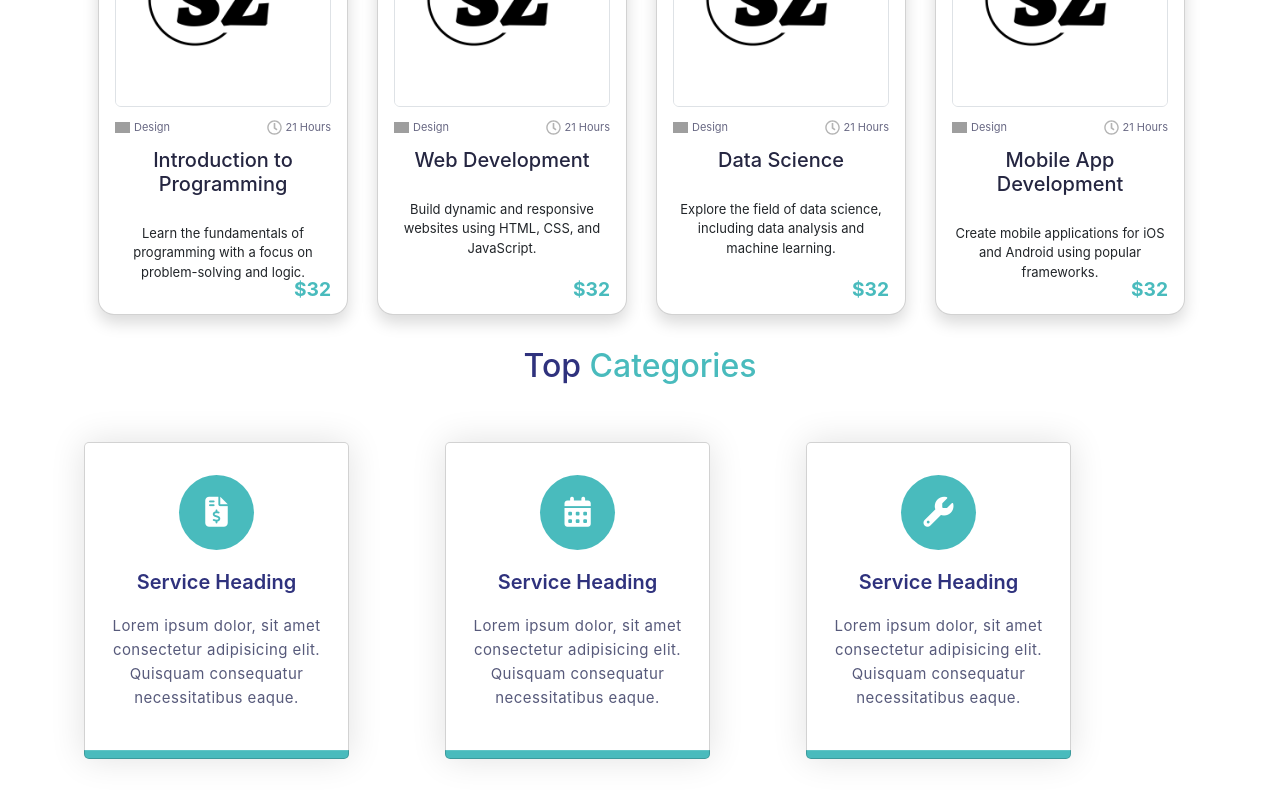
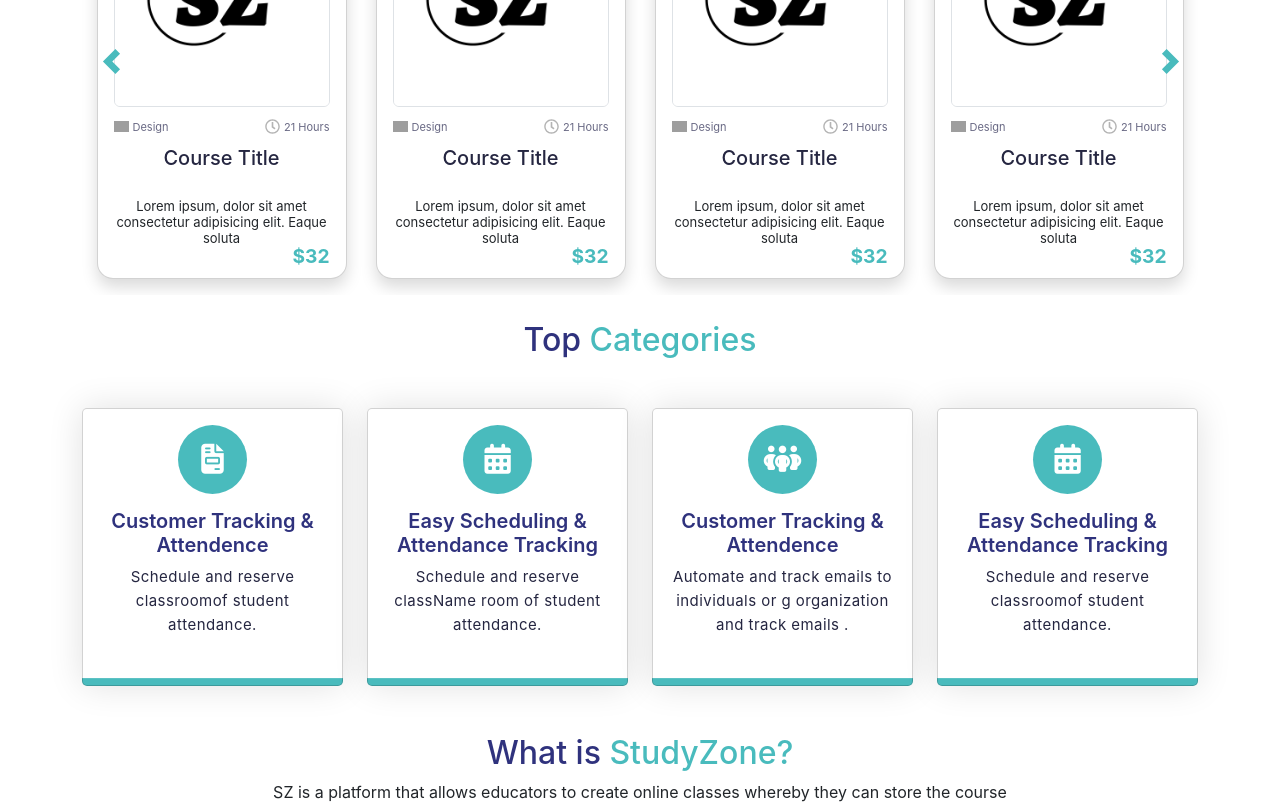
Before and after one commit to Muhammad51264/React-Project-StudyZone, a React (Create React App) app in the folder studyzone/: page / in a window 1280 px wide. Shown: the part 880-1684 px from the top of the page. Built offline with nearby package versions, Linux system fonts and the light colour scheme; grey boxes are pictures that could not be loaded.

Commit message:
background and card editing done

```diff
--- a/studyzone/src/Pages/LandingPage.js
+++ b/studyzone/src/Pages/LandingPage.js
@@ -1,39 +1,23 @@
 import React from "react";
-import Card from "../Components/Card";
+import CardSlider from "../Components/Card_Slider";
 import Footer from "../Components/Footer";
 function LandingPage() {
-  const allCourses_landing_page = [
+  const topCategories = [
     {
-      id: 1,
-      title: "Introduction to Programming",
-      description:
-        "Learn the fundamentals of programming with a focus on problem-solving and logic.",
-      instructor: "John Smith",
-      duration: "6 weeks",
+      title: "Online Billing, Invoicing, & Contracts",
+      desc: "Schedule and reserve classroomof student attendance",
     },
     {
-      id: 2,
-      title: "Web Development",
-      description:
-        "Build dynamic and responsive websites using HTML, CSS, and JavaScript.",
-      instructor: "Jane Doe",
-      duration: "8 weeks",
+      title: "Online Billing, Invoicing, & Contracts",
+      desc: "Schedule and reserve classroomof student attendance",
     },
     {
-      id: 3,
-      title: "Data Science",
-      description:
-        "Explore the field of data science, including data analysis and machine learning.",
-      instructor: "Alex Johnson",
-      duration: "10 weeks",
+      title: "Online Billing, Invoicing, & Contracts",
+      desc: "Schedule and reserve classroomof student attendance",
     },
     {
-      id: 4,
-      title: "Mobile App Development",
-      description:
-        "Create mobile applications for iOS and Android using popular frameworks.",
-      instructor: "Sarah Adams",
-      duration: "12 weeks",
+      title: "Online Billing, Invoicing, & Contracts",
+      desc: "Schedule and reserve classroomof student attendance",
     },
   ];
   const success = [
@@ -68,45 +52,6 @@ function LandingPage() {
         </div>
         <div></div>
       </div>
-      {/* <div className="ctn">
-        <img
-          src="Images/header_width_bg.png"
-          className="card-img bg_landing_page "
-          alt="Stony Beach"
-        />
-        <div className="container">
-          <div className="row">
-            <div className="col">
-              <div className=" textBox_header_landing_page">
-                <h2 className="card-title " id="title_in_bg">
-                  Online is now
-                </h2>
-                <h2>much easier</h2>
-                <span className="card-text brief_bg">
-                  StudyZone is an interesting platform that will teach
-                </span>
-                <p className=" brief_bg">you in more an interactive way</p>
-                <button
-                  className="btn btn-secondary "
-                  id="btn_landing_page_Join_for_free"
-                  type="button"
-                >
-                  Join for free
-                </button>
-              </div>
-            </div>
-            <div className="col">
-              <div className="girl_img ">
-                <img
-                  src="Images/girl_landing_page.png"
-                  className="card-img border_girl_img"
-                  alt="Stony Beach"
-                />
-              </div>
-            </div>
-          </div>
-        </div>
-      </div> */}
       {/* /backgroundImage&info */}
       {/* A Broad Selection Of Courses. */}
       <div className="broad_selection">
@@ -129,86 +74,89 @@ function LandingPage() {
         >
           All courses
         </button>
+        <CardSlider />
       </div>
 
-      <div className="container all_courses_card_landing_page">
-        {allCourses_landing_page.map((allCourses_landing_page) => (
-          <Card
-            key={allCourses_landing_page.id}
-            title={allCourses_landing_page.title}
-            desc={allCourses_landing_page.description}
-          />
-        ))}
-      </div>
       {/* /All courses  */}
 
       {/* /Top Categories  */}
+      <div className="container text-center">
+        <div className="row">
+          <h2 className="section_heading_topCategories mb-5"></h2>
 
-      <section className="topCategories_section">
-        <div className="row">
-          <h2 className="section_heading_topCategories"></h2>
+          <div className="col col_top_categories">
+            <div className="card mx-auto card_topCategories">
+              <div className="card-body">
+                <div className="icon-wrapper">
+                  <i className="fa-solid fa-file-invoice"></i>{" "}
                 </div>
-        <div className="row topCategories_landing_page">
-          <div className="column topCategories_col">
-            <div className="card  mx-auto card_topCategories">
-              <div className="icon-wrapper">
-                <i className="fa-solid fa-file-invoice-dollar"></i>{" "}
-              </div>
-              <h4 className="card_title_topCategories">Service Heading</h4>
-              <p className="desc_of_topCategories">
-                Lorem ipsum dolor, sit amet consectetur adipisicing elit.
-                Quisquam consequatur necessitatibus eaque.
+                <h5 className="card-title card_title_topCategories">
+                  Customer Tracking & Attendence
+                </h5>
+                <p className="card-text desc_of_topCategories">
+                  Schedule and reserve classroomof student attendance.
                 </p>
               </div>
+            </div>{" "}
           </div>
-          <div className="column topCategories_col">
-            <div className="card  mx-auto card_topCategories">
+          <div className="col col_top_categories">
+            <div className="card mx-auto card_topCategories">
+              <div className="card-body">
                 <div className="icon-wrapper">
                   <i className="fa-solid fa-calendar-days"></i>{" "}
                 </div>
-              <h4 className="card_title_topCategories">Service Heading</h4>
-              <p className="desc_of_topCategories">
-                Lorem ipsum dolor, sit amet consectetur adipisicing elit.
-                Quisquam consequatur necessitatibus eaque.
+                <h5 className="card-title card_title_topCategories">
+                  Easy Scheduling & Attendance Tracking
+                </h5>
+                <p className="card-text desc_of_topCategories">
+                  Schedule and reserve className room of student attendance.
                 </p>
               </div>
+            </div>{" "}
           </div>
-          <div className="column topCategories_col">
-            <div className="card  mx-auto card_topCategories">
+          <div className="col col_top_categories">
+            <div className="card mx-auto card_topCategories">
+              <div className="card-body">
                 <div className="icon-wrapper">
-                <i className="fas fa-wrench"></i>
+                  <i className="fa-solid fa-people-group"></i>{" "}
                 </div>
-              <h4 className="card_title_topCategories">Service Heading</h4>
-              <p className="desc_of_topCategories">
-                Lorem ipsum dolor, sit amet consectetur adipisicing elit.
-                Quisquam consequatur necessitatibus eaque.
+                <h5 className="card-title card_title_topCategories">
+                  Customer Tracking & Attendence
+                </h5>
+                <p className="card-text desc_of_topCategories">
+                  Automate and track emails to individuals or g organization and
+                  track emails .
                 </p>
               </div>
+            </div>{" "}
           </div>
-          <div className="column topCategories_col">
+          <div className="col col_top_categories">
             <div className="card mx-auto card_topCategories">
+              <div className="card-body">
                 <div className="icon-wrapper">
-                <i className="fas fa-truck-pickup"></i>
+                  <i className="fa-solid fa-calendar-days"></i>
                 </div>
-              <h4 className="card_title_topCategories">Service Heading</h4>
-              <p className="desc_of_topCategories">
-                Lorem ipsum dolor, sit amet consectetur adipisicing elit.
-                Quisquam consequatur necessitatibus eaque.
+                <h5 className="card-title card_title_topCategories">
+                  Easy Scheduling & Attendance Tracking
+                </h5>
+                <p className="card-text desc_of_topCategories">
+                  Schedule and reserve classroomof student attendance.
                 </p>
+              </div>
+            </div>{" "}
           </div>
         </div>
       </div>
-      </section>
 
       {/* Top Categories  */}
       {/* what is studyZone */}
 
-      <div className="container text-center">
+      <div className="container text-center sz_ctn">
         <div className="what_SZ">
           <h2 className="What_is_StudyZone_section"></h2>
         </div>
         <div className="about_us_sz">
-          <p className="what_sz_about">
+          <p className="what_sz_about mb-4">
             SZ is a platform that allows educators to create online classes
             whereby they can store the course materials online; manage
             assignments, quizzes and exams; monitor due dates; grade results and
@@ -247,18 +195,16 @@ function LandingPage() {
         </div>
       </div>
       <div className="num_of_succses">
-        {success.map((success,id) => (
+        {success.map((success, id) => (
           <div key={id}>
- <h1 >{success.num}</h1>
+            <h1>{success.num}</h1>
             <p>{success.desc}</p>
           </div>
-
         ))}
       </div>
 
       {/* /Our success */}
-  <Footer/>
-
+      <Footer />
     </>
   );
 }
--- a/studyzone/src/Styles/App.css
+++ b/studyzone/src/Styles/App.css
@@ -205,18 +205,6 @@ img.border_girl_img{
 /* /All courses */
 
 /* Top Categories  */
-
-.topCategories_section {
-  display: grid;
-  place-items: center;
-}
-/* .row {
-  display: flex;
-  flex-wrap: wrap;
-} */
-.topCategories_landing_page {
-  margin-top: 0;
-}
 .section_heading_topCategories::before {
   content: "Top ";
   color: #2f327d;
@@ -234,10 +222,10 @@ img.border_girl_img{
   text-align: center
 }
 .card_topCategories {
-  width: 70%;
+  width: 100%;
   height: 100%;
-  padding: 2em 1.5em;
-  background: linear-gradient(#ffffff 50%, var(--main-color)50%);
+  padding-bottom: 2em ;
+  background: linear-gradient(#ffffff 50%, var(--main-color) 50%);
   background-size: 100% 200%;
   background-position: 0 2.5%;
   border-radius: 5px;
@@ -249,10 +237,9 @@ img.border_girl_img{
   font-size: 20px;
   font-weight: 600;
   color: #2f327d;
-  margin: 1em 0;
 }
 .desc_of_topCategories{
-  color: #575a7b;
+  color: var(--main-font-color);
   font-size: 15px;
   line-height: 1.6;
   letter-spacing: 0.03em;
@@ -262,13 +249,14 @@ img.border_girl_img{
   position: relative;
   margin: auto;
   font-size: 30px;
-  height: 2.5em;
-  width: 2.5em;
-  color: #ffffff;
+  height: 2.3em;
+  width: 2.3em;
+  color: var(--white-font-color);
   border-radius: 50%;
   display: grid;
   place-items: center;
   transition: 0.5s;
+  margin-bottom: 0.5em;
 }
 .card_topCategories:hover {
   background-position: 0 100%;
@@ -283,29 +271,13 @@ img.border_girl_img{
 .card_topCategories:hover .desc_of_topCategories {
   color: #f0f0f0;
 }
-@media screen and (min-width: 768px) {
-  .topCategories_section {
-    padding: 0 2em;
-  }
-  .topCategories_col {
-    max-width: 50%;
-  }
-}
-@media screen and (min-width: 992px) {
-  .topCategories_section {
-    padding: 1em 3em;
-  }
-  .topCategories_col {
-    flex: 0 0 20%;
-    max-width: 33.33%;
-  }
-  .card_topCategories{
-    width: 265px;
-  }
-}
 
 /* /Top Categories  */
+
 /* what is SZ */
+.sz_ctn{
+  margin-top: 3em  ;
+}
 .what_SZ{
   text-align: center;
 }
@@ -362,6 +334,7 @@ margin: 0 auto;
   -o-border-radius: 50px;
 }
 /* / what is SZ */
+
 /* our success */
 .our_success::before{
 color: #2f327d;
@@ -425,11 +398,15 @@ height: fit-content;
 }
 @media screen and (max-width: 767px) {
   .textBox_header_landing_page {
-    top: 100px;
-    text-align: center;
+  top: 15%;
   }
   .container_img-slide{
     background-size: 180px;
+    background-image: none;
+      display: flex;
+      flex-direction: column;
+      align-items: center;
+      height:350px;
 
 }
 .aboutUs_img{
@@ -443,9 +420,16 @@ height: fit-content;
 .slogan_footer{
   width: fit-content;
 }
+.col_top_categories{
+  margin-bottom: 2em;
+}
 }
 
-
+@media screen and (min-width:768px) {
+  .aboutUs_img{
+    margin-bottom: 2em;
+  }
+}
 
 /* Landing Page */
 
```
Lines whose indentation alone changed are shown as unchanged.
